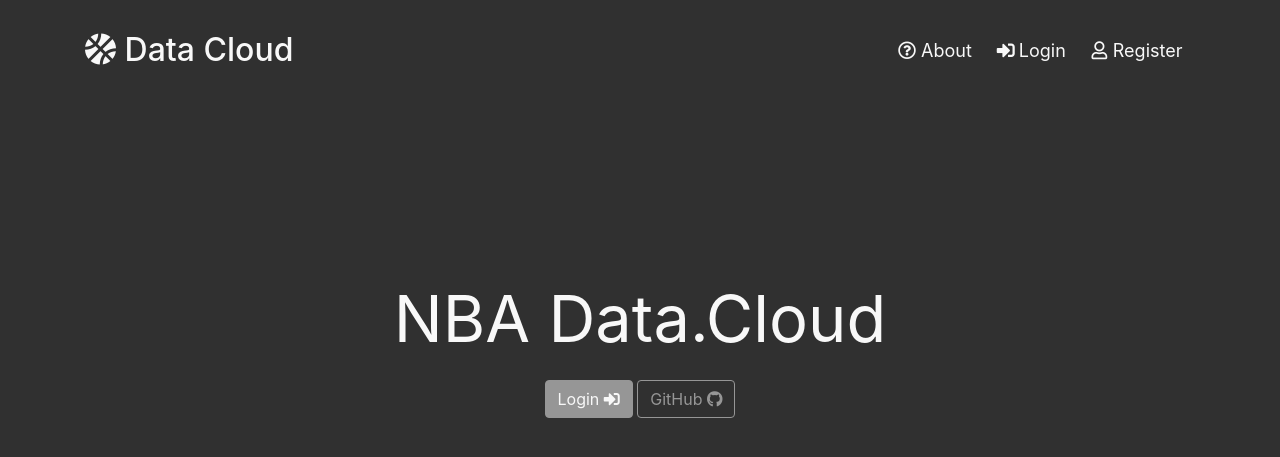
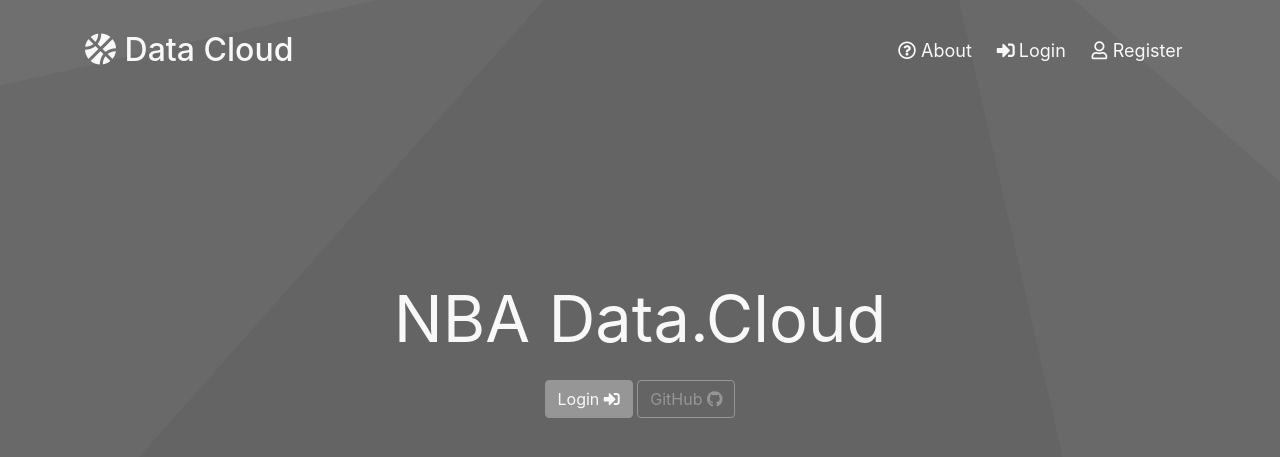
Before and after one commit to insionCEO/NBA-Sports-Betting-ML, a Django app: page / in a window 1280 px wide. Shown: the top 457 px of the page. Run offline with Django 3.2, Linux system fonts and the light colour scheme; some libraries are stand-ins or nearby versions.

Commit message:
Add files via upload

```diff
--- a/predict/static/predict/main.css
+++ b/predict/static/predict/main.css
@@ -217,6 +217,67 @@ text-shadow: 0px 0px 6px rgba(255,255,255,0.3)
 
 }
 
+body {
+  animation: theme 21s linear infinite,fadeInAnimation ease .5s;
+
+}
+
+body:after,
+body:before {
+  content: "";
+  display: block;
+  position: fixed;
+  z-index: -1;
+  top: 0;
+  width: 100vw;
+  height: 100vh;
+  width: 100vmax;
+  height: 100vmax;
+  background: rgba(0, 0, 0, 0.05);
+  -webkit-animation: background 120s linear infinite;
+  animation: background 120s linear infinite;
+  transform: rotate(0deg); /* Add initial rotation value */
+}
+
+body:after {
+  left: 15vw;
+}
+
+body:before {
+  right: 15vw;
+  -webkit-animation-delay: -30s;
+  animation-delay: -30s;
+  animation-direction: reverse;
+}
+
+@keyframes theme {
+  0% {
+    background: #505050;
+  }
+  50% {
+    background: #838282;
+  }
+  100% {
+    background: #505050;
+  }
+}
+:root {
+  --rotation: 0deg;
+
+}
+@keyframes background {
+  0% {
+    transform: rotate(var(--rotation));
+  }
+  100% {
+    transform: rotate(360deg);
+  }
+
+}
+html {
+  scroll-behavior: smooth;
+}
+
 .content-section {
   background: rgba(248, 248, 248,.8);
   padding: 10px 20px;
@@ -227,7 +288,6 @@ text-shadow: 0px 0px 6px rgba(255,255,255,0.3)
   box-shadow: 2px 4px 8px rgba(0, 0, 0, .5);
 
 }
-
 
 
 
```
